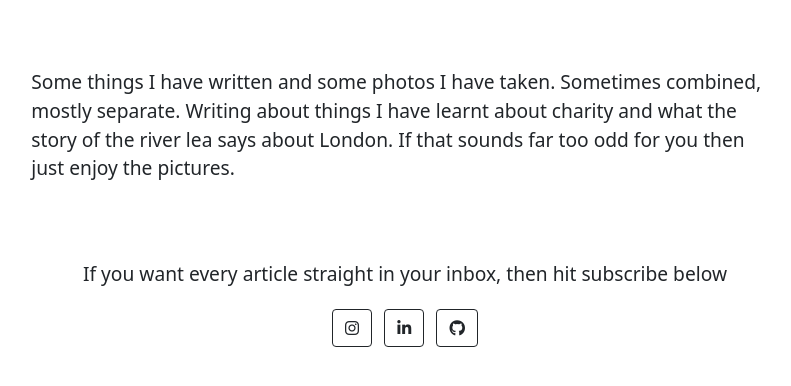
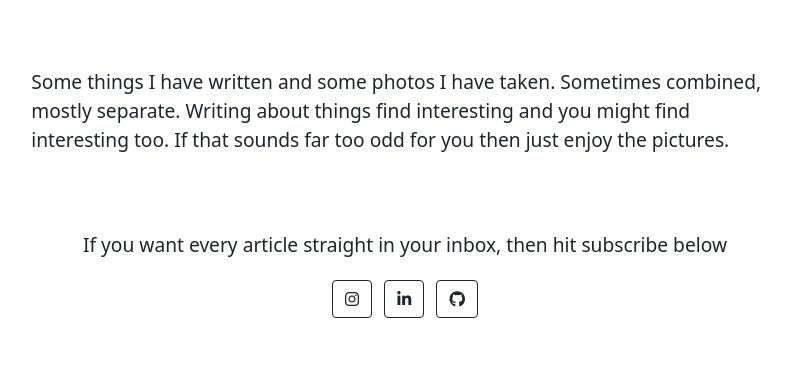
Before and after one commit to 3sam3/Blog, a Flask app: page /home in a window 1280 px wide. Shown: the part 79-465 px from the top of the page, without its empty margins (223-1014 px from the left). Run offline with Flask 2, Linux system fonts and the light colour scheme; some libraries are stand-ins or nearby versions.

Commit message:
amended home text

```diff
--- a/templates/home.html
+++ b/templates/home.html
@@ -5,7 +5,7 @@
     <div class="container-fluid row">
       <div class="col-md-8 offset-md-2 home-text">
         <p>
-        Some things I have written and some photos I have taken. Sometimes combined, mostly separate. Writing about things I have learnt about charity and what the story of the river lea says about London. If that sounds far too odd for you then just enjoy the pictures.
+        Some things I have written and some photos I have taken. Sometimes combined, mostly separate. Writing about things find interesting and you might find interesting too. If that sounds far too odd for you then just enjoy the pictures.
         </p>
       </div>
 
```
